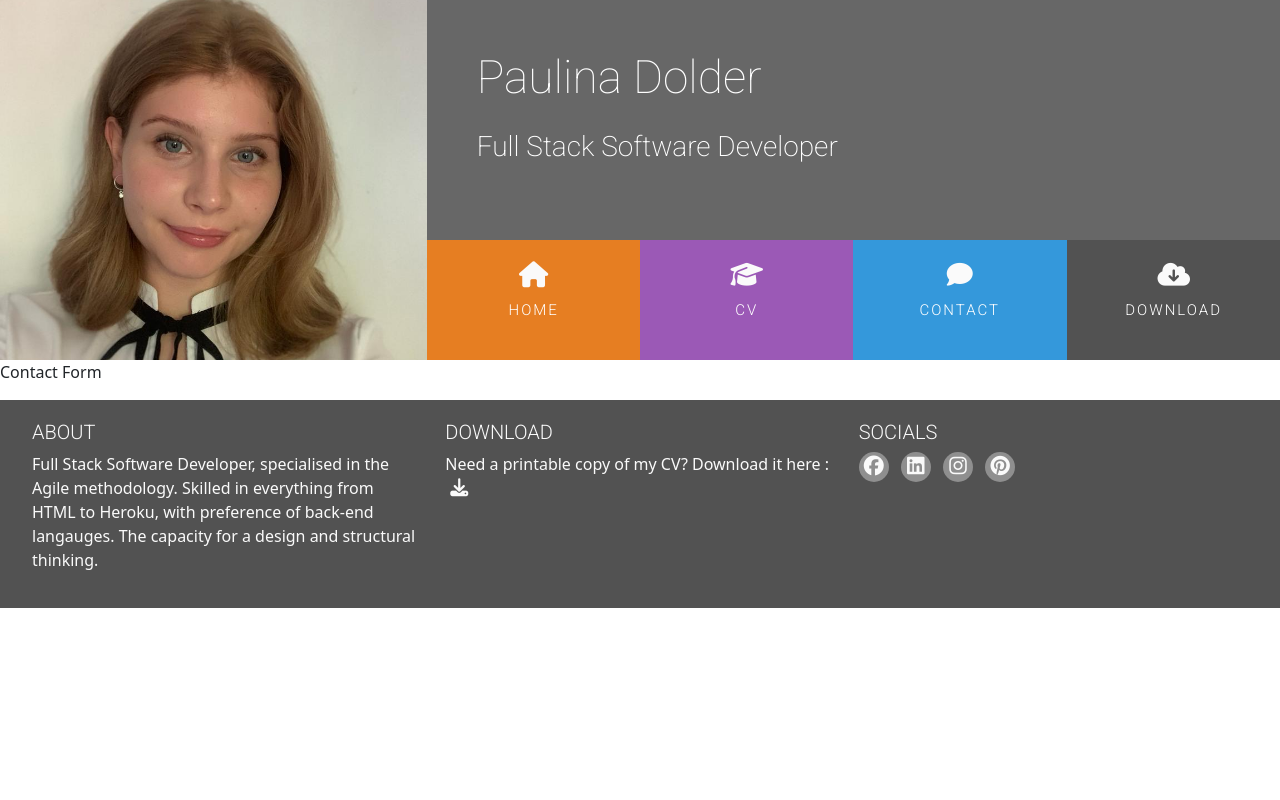
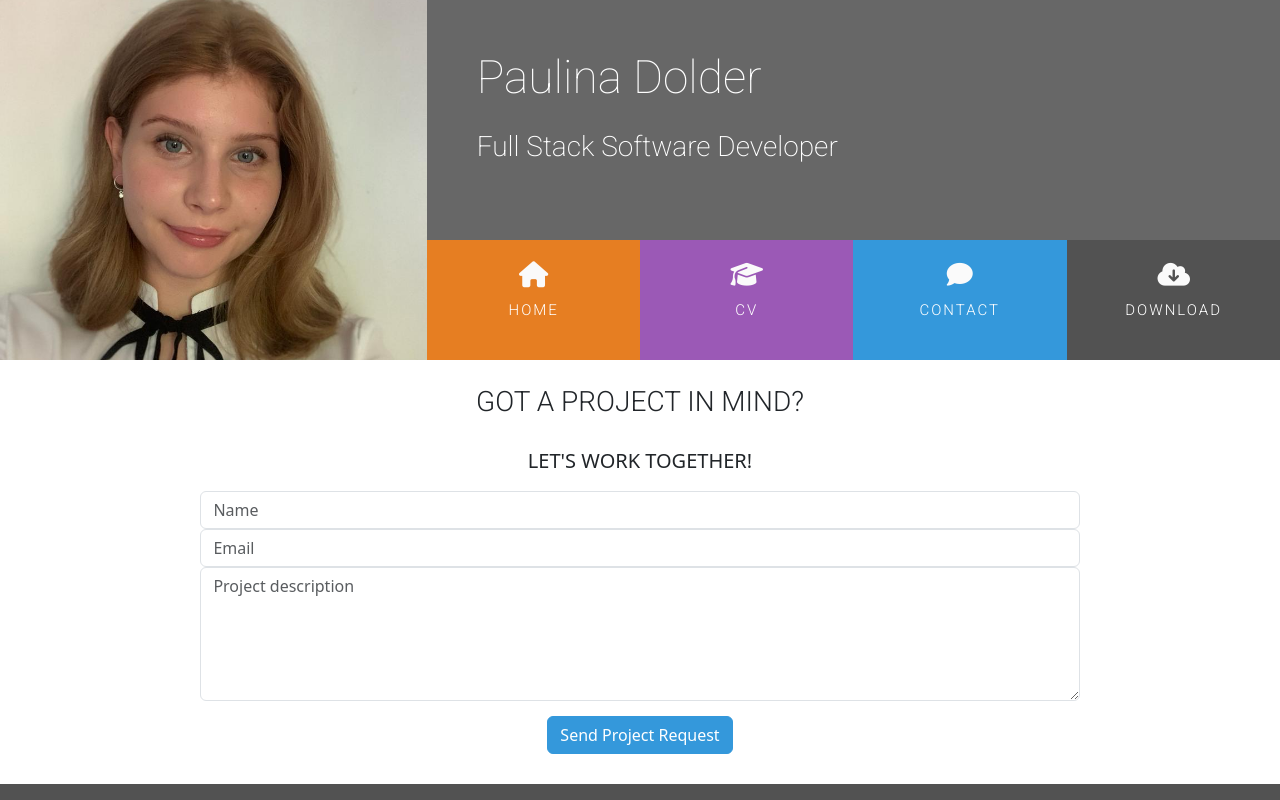
Before and after one commit to PaulinaD-CodeIns/Resume-PD, a plain HTML site: page contact.html in a window 1280 px wide. Shown: the top 800 px of the page. Drawn offline with nearby package versions, Linux system fonts and the light colour scheme.

Commit message:
Completed contact page

```diff
--- a/assets/css/style.css
+++ b/assets/css/style.css
@@ -31,6 +31,10 @@
 
 .bg-color-work-history {
     background-color: #9b59b6;
+}
+
+.bg-color-contact-section {
+    background-color: #fff;
 }
 
 /*-------------------------------------------------------- Header */
@@ -276,6 +280,30 @@ h1, h2, h3, h4 {
 .history-items {
     margin-bottom: 30px;
 }
+
+/*-------------------------------------------------------- Contact Form */
+
+.contact-heading {
+    font-family: Roboto, sans-serif;
+    font-weight: 300;
+    margin-bottom: 30px;
+    margin-top: 25px;
+}
+
+.center-form {
+    padding-top: 10px;
+    margin: 0 auto;
+    max-width: 70%;
+
+}
+
+button[type="submit"] {
+    margin-bottom: 30px;
+    margin-top: 15px;
+    background-color: #3498db;
+    border-color: #3498db;
+    color: #fff;
+}
 /*-------------------------------------------------------- Footer */
 
 footer {
--- a/contact.html
+++ b/contact.html
@@ -54,9 +54,47 @@
             </div>
         </div>
     </header>
-    <section>
-        <p>Contact Form</p>
+
+    <!--Contact Form-->
+    <section class="container-fluid">
+        <div class="row bg-color-contact-section">
+            <div class="col">
+                <h3 class="contact-heading uppercase text-center">Got a project in mind?</h3>
+                <h5 class="uppercase text-center">Let's work together!</h5>
+
+                <div class="center-form">
+                    <form>
+                        <input type="text" name="name" id="fullname" class="form-control" placeholder="Name" required/>
+                        <input type="email" name="email" id="emailaddress" class="form-control" placeholder="Email" required/>
+                        <textarea rows="5" name="projectsummary" id="projectsummary" class="form-control" placeholder="Project description" required></textarea>
+
+                        <div class="form-row text-center">
+                            <div class="col">
+                                <button type="submit" class="btn btn-secondary">Send Project Request</button>
+                            </div>
+                        </div>
+                    </form>
+                </div>
+            </div>
+        </div>
+
+
+
+
+
+
+
+
+
+
+
+
+
+
+
     </section>
+
+     <!--Footer-->
     <footer class="container-fluid">
         <div id="footer-content" class="row">
             <div class="col-md-4">
```
